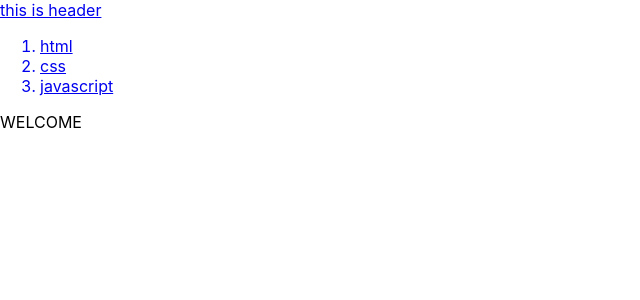
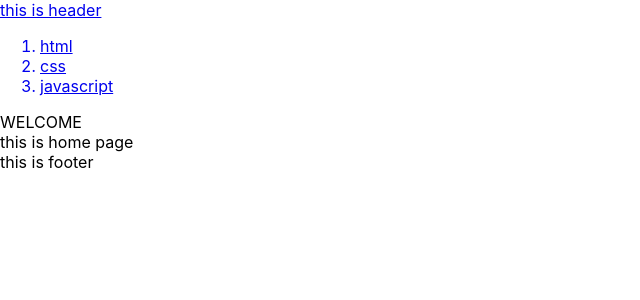
Before and after one commit to yungsuKo/-calendar-needtalk-front, a React (Create React App) app: page / in a window 1280 px wide. Shown: the top 300 px of the page, without its empty margins (0-640 px from the left). Built offline with nearby package versions, Linux system fonts and the light colour scheme.

Commit message:
[ EDIT ]

```diff
--- a/src/App.js
+++ b/src/App.js
@@ -1,15 +1,13 @@
 import logo from './logo.svg';
-import Hello from './components/Hello';
 import './App.css';
 import { Route, Routes } from 'react-router-dom';
-import Layout from './Layout/Layout';
+import Layout from './layout/Layout';
 import HomePage from './pages/HomePage';
 
 function App() {
   return (
     <Routes>
-      <Route path="/" element={<Layout />}></Route>
-      <Route path="/home" element={<HomePage />}></Route>
+      <Route path="/" element={<HomePage />}></Route>
     </Routes>
   );
 }
--- a/src/Layout/Layout.jsx
+++ b/src/Layout/Layout.jsx
@@ -8,12 +8,10 @@ const Nav = (props) => {
   let [id, setId] = useState(null);
   let title,
     body = null;
-  console.log(id);
   if (mode === 'WELCOME') {
     content = <Footer title="WELCOME" />;
   } else {
     for (let i = 0; i < props.menus.length; i++) {
-      console.log(props.menus[i].id, id);
       if (props.menus[i].id === id) {
         title = props.menus[i].title;
         body = props.menus[i].body;
@@ -53,12 +51,13 @@ const Layout = (props) => {
     { id: 2, title: 'css', body: 'css is css' },
     { id: 3, title: 'javascript', body: 'javascript is javascript' },
   ];
-  console.log('dd');
+  console.log(props.children);
   return (
     <div>
       <Header onChangeMode={() => {}} />
       <Nav menus={menus} onChangeMode={(_id) => {}} />
       <main>{props.children}</main>
+      <Footer title="this is footer" />
     </div>
   );
 };
--- a/src/components/Hello.jsx
+++ /dev/null
@@ -1,7 +0,0 @@
-import React from 'react';
-
-function Hello() {
-  return <div>Hello react!</div>;
-}
-
-export default Hello;
--- a/src/pages/HomePage.jsx
+++ b/src/pages/HomePage.jsx
@@ -1,4 +1,4 @@
-import Layout from '../Layout/Layout';
+import Layout from '../layout/Layout';
 
 const HomePage = () => {
   return (
```
